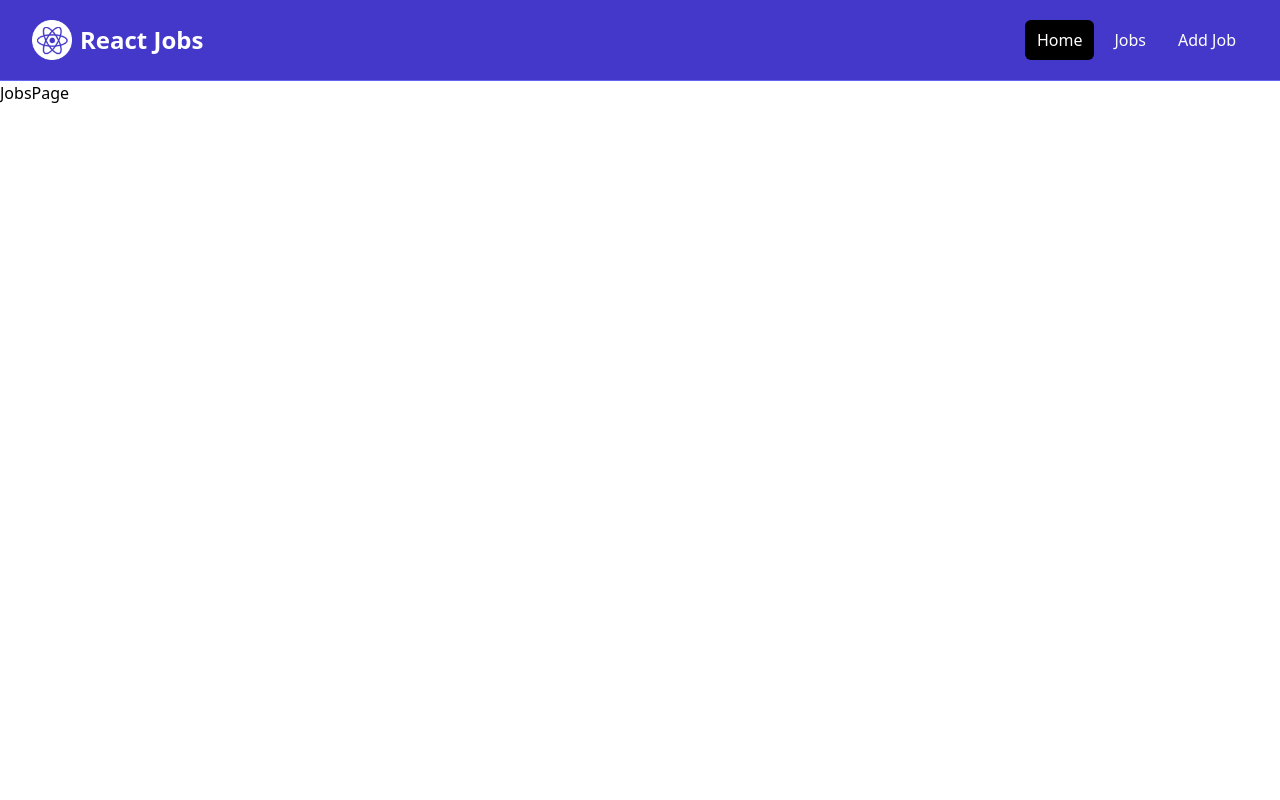
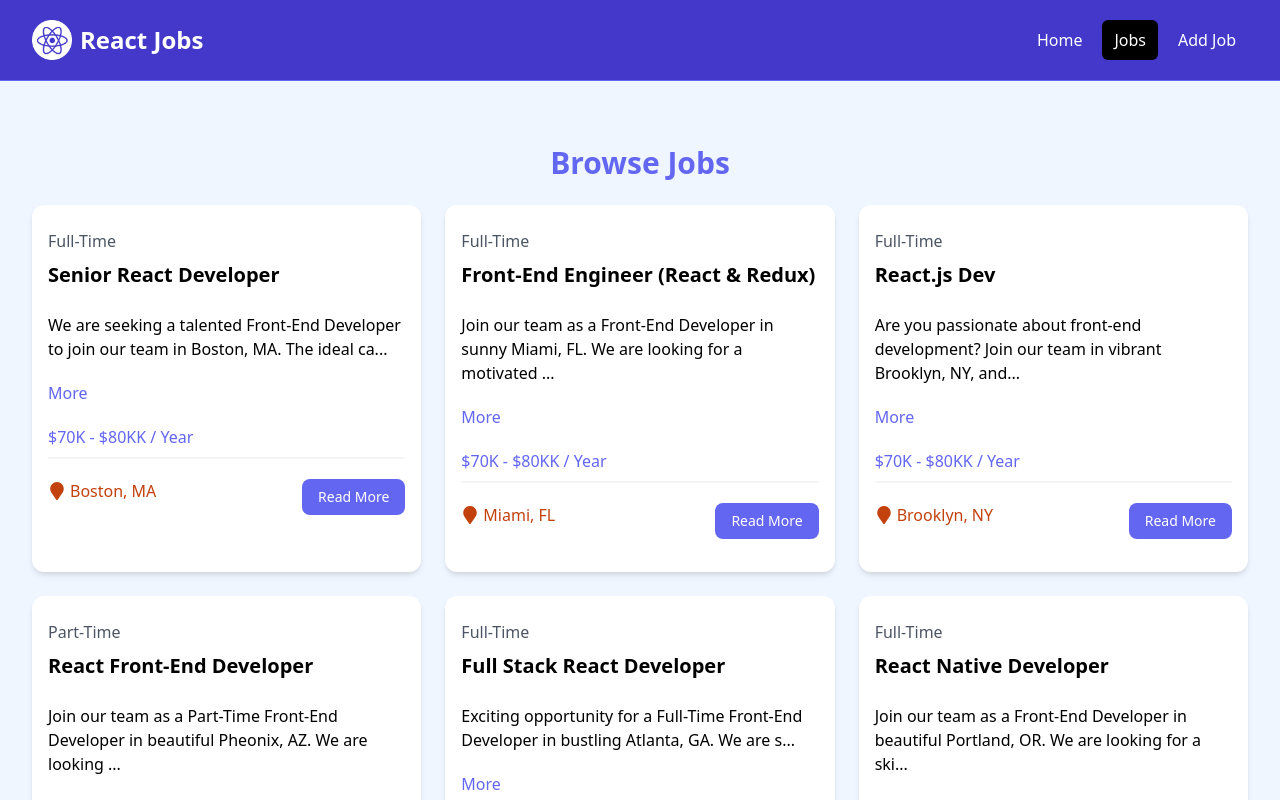
Before and after one commit to OwinoMichael/react-18, a React (Vite) app: page /jobs in a window 1280 px wide. Shown: the top 800 px of the page. Built offline with nearby package versions, Linux system fonts and the light colour scheme.

Commit message:
Jobs Page with JobListing component shared between home page and job page

```diff
--- a/src/components/JobListings.jsx
+++ b/src/components/JobListings.jsx
@@ -2,17 +2,17 @@
 import jobs from '../jobs.json';
 import JobListing from './JobListing';
 
-const JobListings = () => {
-  const recentJobs = jobs.slice(0, 3);
+const JobListings = ({ isHome = false}) => {
+  const jobListings = isHome ? jobs.slice(0, 3) : jobs;
 
   return (
     <section className="bg-blue-50 px-4 py-10">
       <div className="container-xl lg:container m-auto">
         <h2 className="text-3xl font-bold text-indigo-500 mb-6 text-center">
-          Browse Jobs
+          {isHome ? 'Recent Jobs' : 'Browse Jobs' }
         </h2>
         <div className="grid grid-cols-1 md:grid-cols-3 gap-6">
-          {recentJobs.map((job) => (
+          {jobListings.map((job) => (
             <JobListing key={job.id} job={job} />
           ))}
         </div>
--- a/src/components/Navbar.jsx
+++ b/src/components/Navbar.jsx
@@ -1,8 +1,12 @@
 import React from 'react';
 import logo from '../assets/images/logo.png';
-import { Link } from 'react-router-dom';
+import { NavLink } from 'react-router-dom';
 
 const Navbar = () => {
+
+  const linkClass = ({isActive}) => isActive ? 'bg-black text-white hover:bg-gray-900 hover:text-white rounded-md px-3 py-2'
+                    : 'text-white hover:bg-gray-900 hover:text-white rounded-md px-3 py-2'
+
   return (
     <nav className="bg-indigo-700 border-b border-indigo-500">
       <div className="mx-auto max-w-7xl px-2 sm:px-6 lg:px-8">
@@ -11,7 +15,7 @@
             className="flex flex-1 items-center justify-center md:items-stretch md:justify-start"
           >
             {/* <!-- Logo --> */}
-            <Link className="flex flex-shrink-0 items-center mr-4" to="/">
+            <NavLink className="flex flex-shrink-0 items-center mr-4" to="/">
               <img
                 className="h-10 w-auto"
                 src={logo}
@@ -20,24 +24,24 @@
               <span className="hidden md:block text-white text-2xl font-bold ml-2"
                 >React Jobs</span
               >
-            </Link>
+            </NavLink>
             <div className="md:ml-auto">
               <div className="flex space-x-2">
-                <Link
+                <NavLink
                   to="/"
-                  className="text-white bg-black hover:bg-gray-900 hover:text-white rounded-md px-3 py-2"
+                  className={ linkClass }
                   >Home
-                </Link>
-                <Link
+                </NavLink>
+                <NavLink
                   to="/jobs"
-                  className="text-white hover:bg-gray-900 hover:text-white rounded-md px-3 py-2"
+                  className={ linkClass }
                   >Jobs
-                </Link>
-                <Link
+                </NavLink>
+                <NavLink
                   to="/add-job"
-                  className="text-white hover:bg-gray-900 hover:text-white rounded-md px-3 py-2"
+                  className={ linkClass }
                   >Add Job
-                </Link>
+                </NavLink>
               </div>
             </div>
           </div>
--- a/src/pages/HomePage.jsx
+++ b/src/pages/HomePage.jsx
@@ -9,7 +9,7 @@
     <>
     <Hero/>
     <HomeCards />
-    <JobListings/>
+    <JobListings isHome={true}/>
     <ViewAllJobs/>
     </>
   )
--- a/src/pages/JobsPage.jsx
+++ b/src/pages/JobsPage.jsx
@@ -1,8 +1,11 @@
-import React from 'react'
+import React from 'react';
+import JobListings from '../components/JobListings';
 
 const JobsPage = () => {
   return (
-    <div>JobsPage</div>
+    <section className='bg-blue-50 px-4 py-6'>
+      <JobListings/>
+    </section>
   )
 }
 
```
